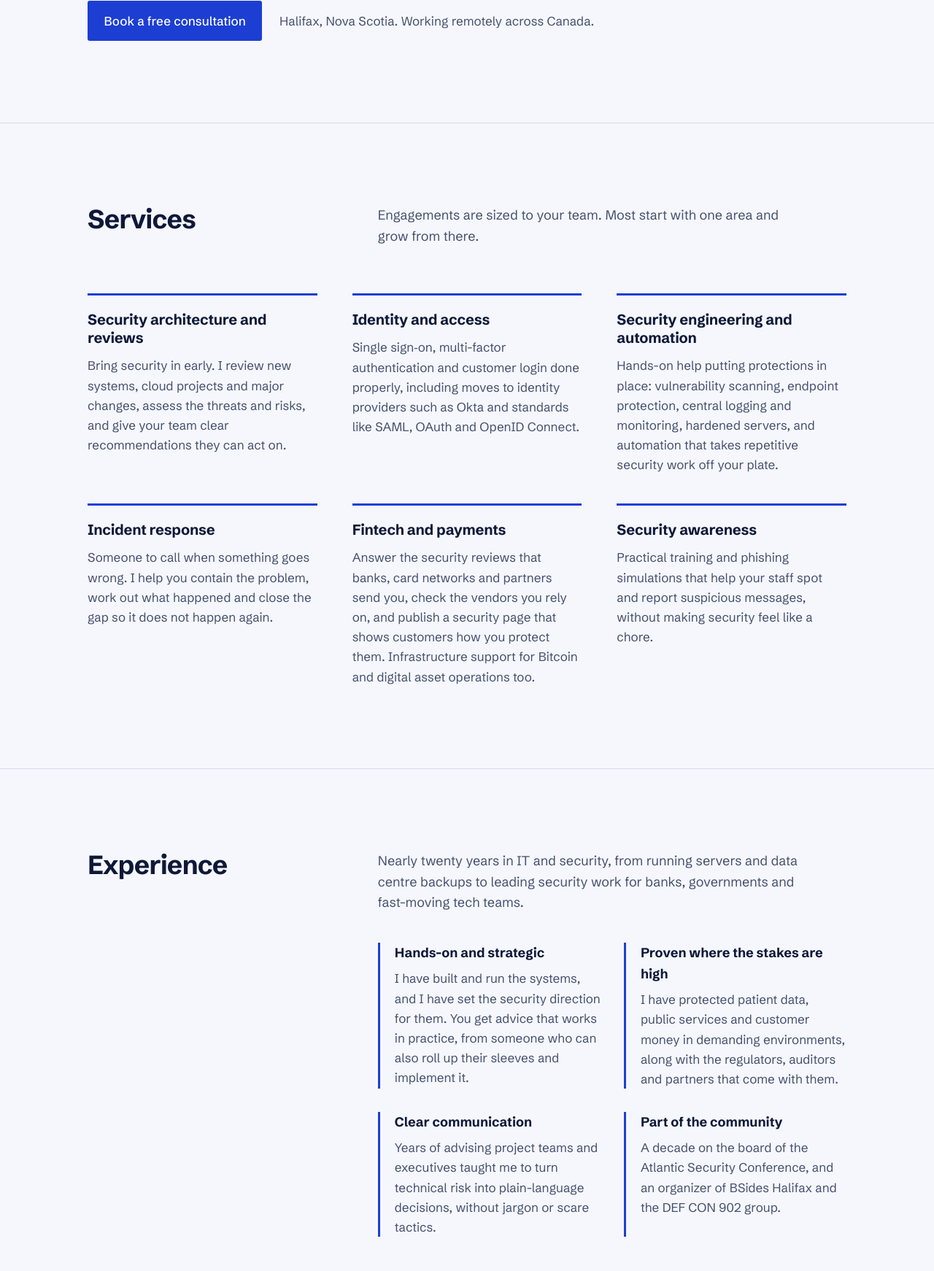
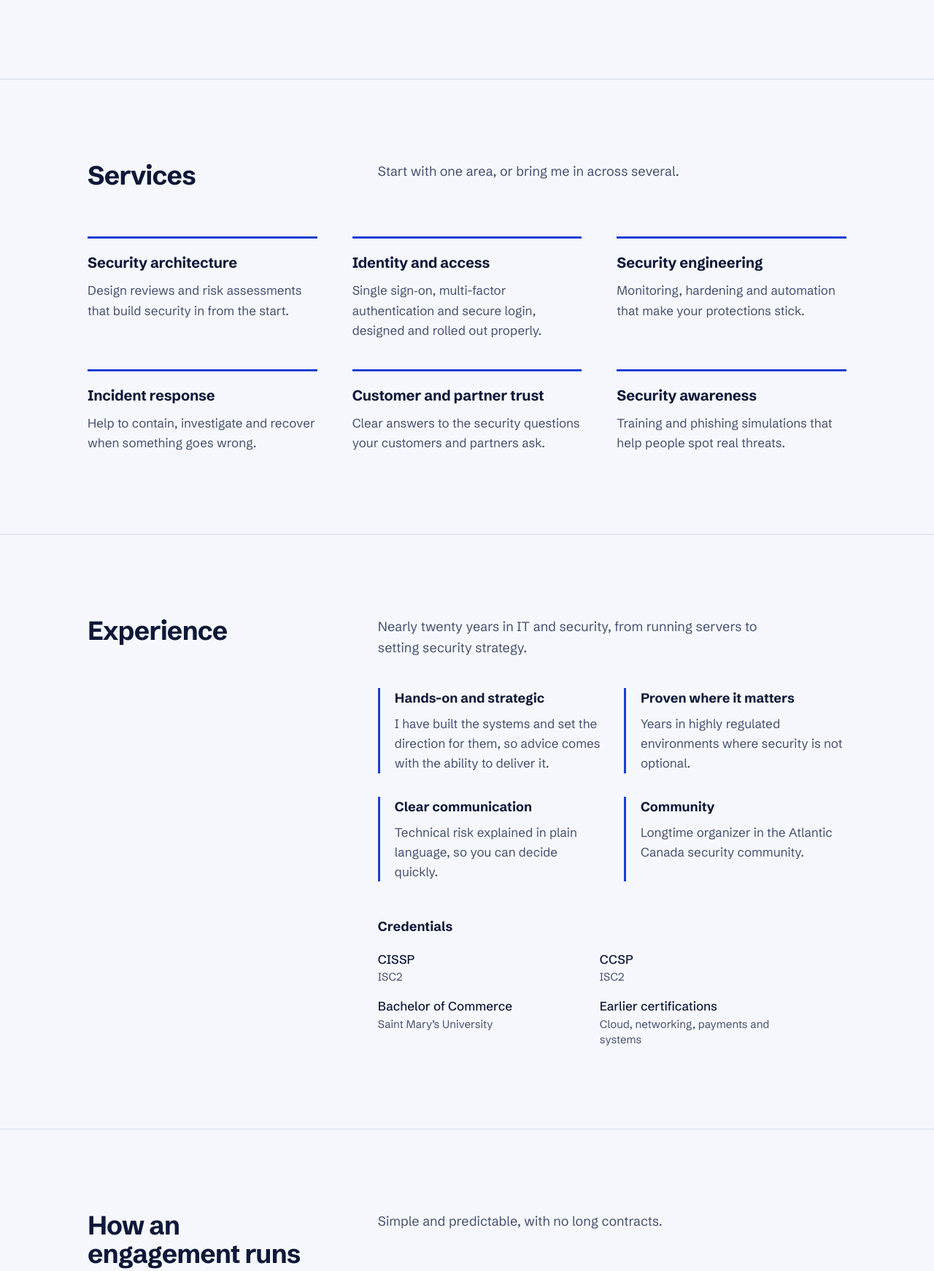
Before and after one commit to gitnickg/icns.github.io, a plain HTML site: page index.html in a window 1280 px wide. Shown: the part 547-2289 px from the top of the page at 73% size. Drawn offline with Linux system fonts and the light colour scheme.

Commit message:
Tighten copy across the page
Shorter, broader descriptions throughout: hero, services, experience,
credentials and process. Drop product names and long lists.

Co-Authored-By: Claude Opus 5.5 <noreply@anthropic.com>
Claude-Session: https://claude.ai/code/session_01Mzgw32wQMDg8kMvJGVB3yZ

```diff
--- a/index.html
+++ b/index.html
@@ -71,10 +71,10 @@
       <div class="wrap">
         <div>
           <h1 id="hero-title">Find the gaps before someone else does.</h1>
-          <p class="lede">Independent security consulting from a CISSP and CCSP with nearly twenty years of hands-on experience. I help teams design secure systems, get identity right, respond to incidents and automate the security work that slows them down.</p>
+          <p class="lede">Independent security consulting backed by nearly twenty years of hands-on experience. CISSP and CCSP certified.</p>
           <div class="actions">
             <a class="button" href="mailto:hello@icns.ca?subject=Free%20consultation">Book a free consultation</a>
-            <span class="where">Halifax, Nova Scotia. Working remotely across Canada.</span>
+            <span class="where">Based in Halifax. Working across Canada.</span>
           </div>
         </div>
       </div>
@@ -84,32 +84,32 @@
       <div class="wrap">
         <div class="section-head">
           <h2 class="title" id="services-title">Services</h2>
-          <p class="intro">Engagements are sized to your team. Most start with one area and grow from there.</p>
+          <p class="intro">Start with one area, or bring me in across several.</p>
         </div>
         <ul class="services">
           <li>
-            <h3>Security architecture and reviews</h3>
-            <p>Bring security in early. I review new systems, cloud projects and major changes, assess the threats and risks, and give your team clear recommendations they can act on.</p>
+            <h3>Security architecture</h3>
+            <p>Design reviews and risk assessments that build security in from the start.</p>
           </li>
           <li>
             <h3>Identity and access</h3>
-            <p>Single sign&#8209;on, multi-factor authentication and customer login done properly, including moves to identity providers such as Okta and standards like SAML, OAuth and OpenID Connect.</p>
+            <p>Single sign&#8209;on, multi-factor authentication and secure login, designed and rolled out properly.</p>
           </li>
           <li>
-            <h3>Security engineering and automation</h3>
-            <p>Hands-on help putting protections in place: vulnerability scanning, endpoint protection, central logging and monitoring, hardened servers, and automation that takes repetitive security work off your plate.</p>
+            <h3>Security engineering</h3>
+            <p>Monitoring, hardening and automation that make your protections stick.</p>
           </li>
           <li>
             <h3>Incident response</h3>
-            <p>Someone to call when something goes wrong. I help you contain the problem, work out what happened and close the gap so it does not happen again.</p>
+            <p>Help to contain, investigate and recover when something goes wrong.</p>
           </li>
           <li>
-            <h3>Fintech and payments</h3>
-            <p>Answer the security reviews that banks, card networks and partners send you, check the vendors you rely on, and publish a security page that shows customers how you protect them. Infrastructure support for Bitcoin and digital asset operations too.</p>
+            <h3>Customer and partner trust</h3>
+            <p>Clear answers to the security questions your customers and partners ask.</p>
           </li>
           <li>
             <h3>Security awareness</h3>
-            <p>Practical training and phishing simulations that help your staff spot and report suspicious messages, without making security feel like a chore.</p>
+            <p>Training and phishing simulations that help people spot real threats.</p>
           </li>
         </ul>
       </div>
@@ -119,32 +119,32 @@
       <div class="wrap section-head">
         <h2 class="title" id="experience-title">Experience</h2>
         <div>
-          <p class="intro">Nearly twenty years in IT and security, from running servers and data centre backups to leading security work for banks, governments and fast-moving tech teams.</p>
+          <p class="intro">Nearly twenty years in IT and security, from running servers to setting security strategy.</p>
           <ul class="strengths">
             <li>
               <h3>Hands-on and strategic</h3>
-              <p>I have built and run the systems, and I have set the security direction for them. You get advice that works in practice, from someone who can also roll up their sleeves and implement it.</p>
+              <p>I have built the systems and set the direction for them, so advice comes with the ability to deliver it.</p>
             </li>
             <li>
-              <h3>Proven where the stakes are high</h3>
-              <p>I have protected patient data, public services and customer money in demanding environments, along with the regulators, auditors and partners that come with them.</p>
+              <h3>Proven where it matters</h3>
+              <p>Years in highly regulated environments where security is not optional.</p>
             </li>
             <li>
               <h3>Clear communication</h3>
-              <p>Years of advising project teams and executives taught me to turn technical risk into plain-language decisions, without jargon or scare tactics.</p>
+              <p>Technical risk explained in plain language, so you can decide quickly.</p>
             </li>
             <li>
-              <h3>Part of the community</h3>
-              <p>A decade on the board of the Atlantic Security Conference, and an organizer of BSides Halifax and the DEF CON 902 group.</p>
+              <h3>Community</h3>
+              <p>Longtime organizer in the Atlantic Canada security community.</p>
             </li>
           </ul>
 
           <h3 class="certs-title" id="credentials-title">Credentials</h3>
           <ul class="certs" aria-labelledby="credentials-title">
-            <li><strong>CISSP</strong><span>Certified Information Systems Security Professional, ISC2</span></li>
-            <li><strong>CCSP</strong><span>Certified Cloud Security Professional, ISC2</span></li>
-            <li><strong>Bachelor of Commerce</strong><span>Computing and Information Systems, Saint Mary&rsquo;s University</span></li>
-            <li><strong>Earlier certifications</strong><span>Cloud, networking, payment card security, vulnerability management and systems administration</span></li>
+            <li><strong>CISSP</strong><span>ISC2</span></li>
+            <li><strong>CCSP</strong><span>ISC2</span></li>
+            <li><strong>Bachelor of Commerce</strong><span>Saint Mary&rsquo;s University</span></li>
+            <li><strong>Earlier certifications</strong><span>Cloud, networking, payments and systems</span></li>
           </ul>
         </div>
       </div>
@@ -154,24 +154,24 @@
       <div class="wrap">
         <div class="section-head">
           <h2 class="title" id="process-title">How an engagement runs</h2>
-          <p class="intro">No long contracts. Each step ends with something you can use.</p>
+          <p class="intro">Simple and predictable, with no long contracts.</p>
         </div>
         <ol class="steps">
           <li>
             <h3>Free consultation</h3>
-            <p>A short call about what you run, what worries you and what you need to show customers and partners.</p>
+            <p>A short call to understand what you need.</p>
           </li>
           <li>
             <h3>Scope and quote</h3>
-            <p>A written scope with a fixed price, so you know exactly what is covered before work starts.</p>
+            <p>A clear scope and fixed price before work starts.</p>
           </li>
           <li>
-            <h3>Assessment</h3>
-            <p>Testing or review against the agreed scope, with urgent issues flagged to you as soon as they are found.</p>
+            <h3>The work</h3>
+            <p>Done to scope, with urgent issues flagged right away.</p>
           </li>
           <li>
-            <h3>Report and retest</h3>
-            <p>A plain-language report with prioritized fixes, a walkthrough call, and a retest once changes are in.</p>
+            <h3>Results</h3>
+            <p>Plain-language findings, next steps and a follow-up check.</p>
           </li>
         </ol>
       </div>
```
Also changed, not shown: 404.html (+1 -1 lines).
